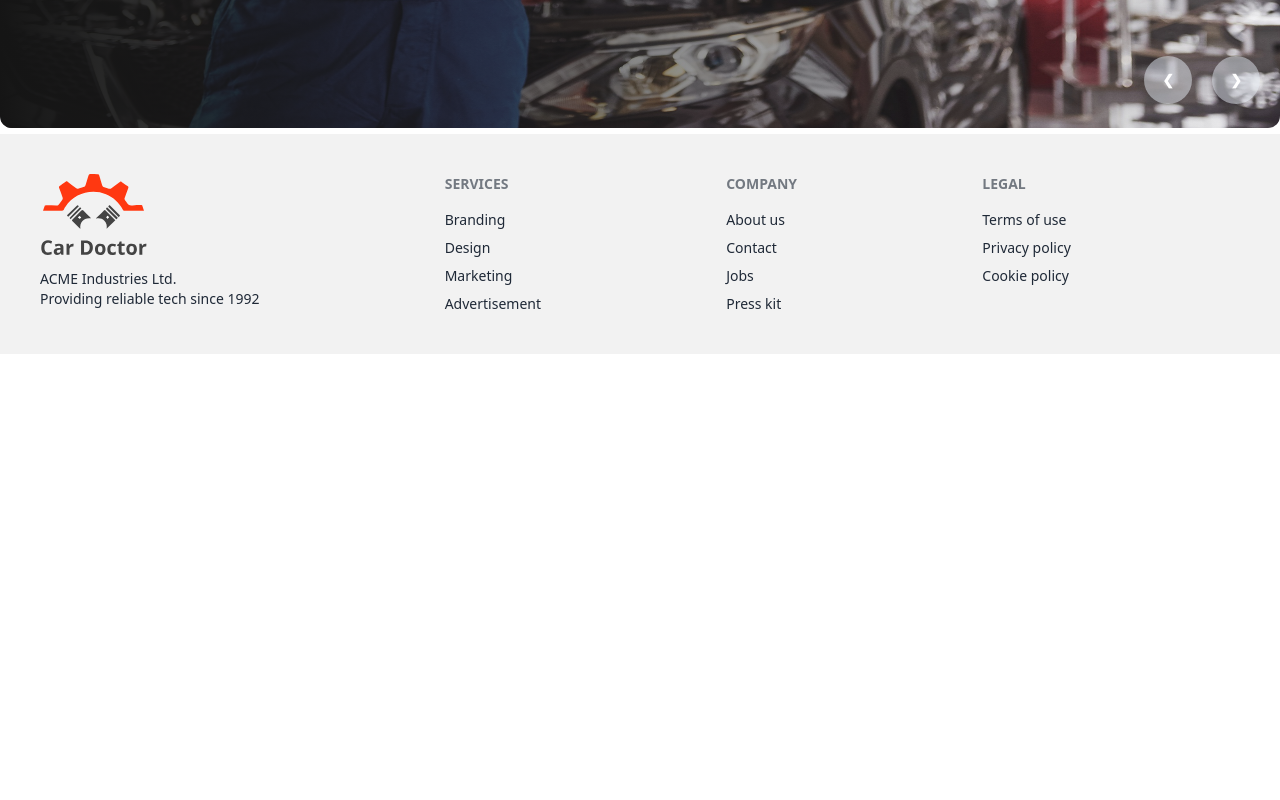
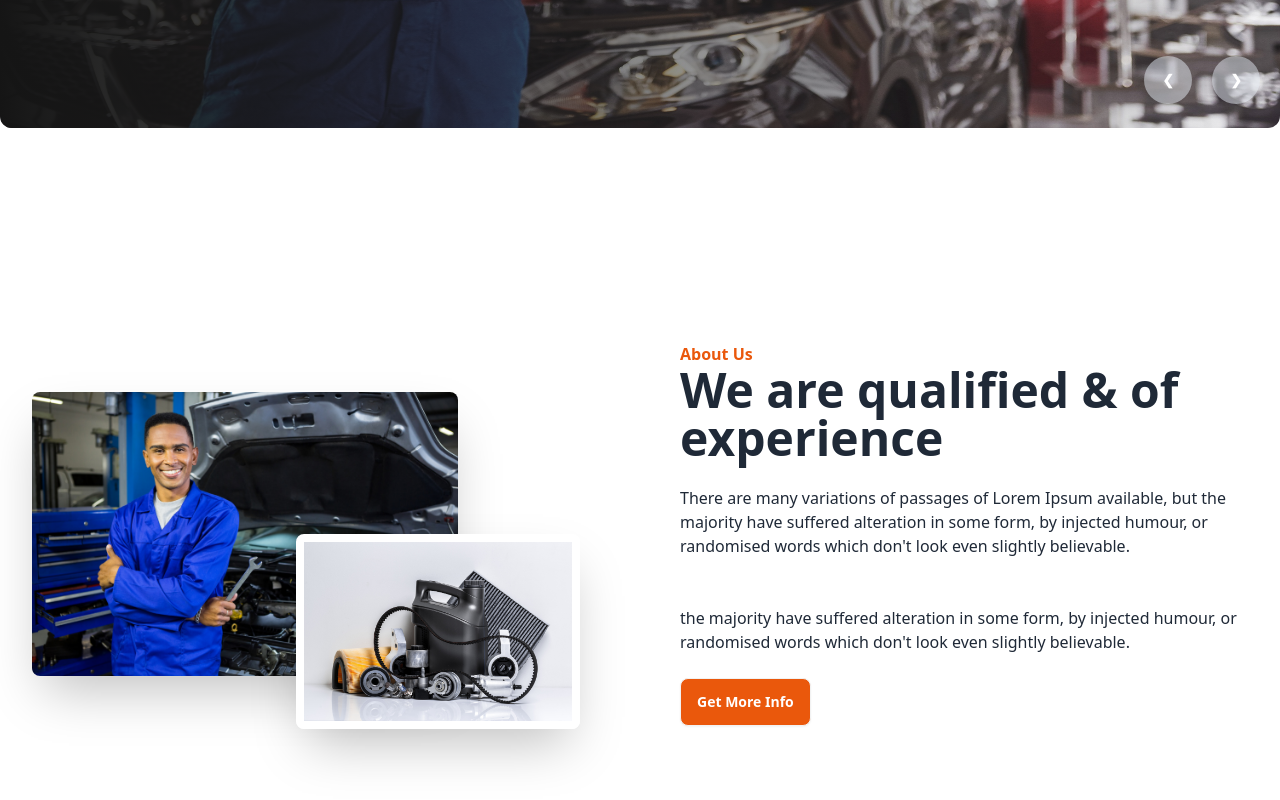
Before and after one commit to JuborajSujon/car-doctor-client, a React (Vite) app: page / in a window 1280 px wide. Shown: the part 600-1400 px from the top of the page. Before the commit the page ends 954 px from the top, so only its background shows below. Built offline with nearby package versions, Linux system fonts and the light colour scheme.

Commit message:
Added About section on home page with design and styling

```diff
--- /dev/null
+++ b/src/pages/Home/About/About.jsx
@@ -0,0 +1,42 @@
+import person from "../../../assets/images/about_us/person.jpg";
+import parts from "../../../assets/images/about_us/parts.jpg";
+
+const About = () => {
+  return (
+    <div className="hero min-h-screen  px-4 py-16 lg:py-20">
+      <div className="hero-content flex-col lg:flex-row gap-20">
+        <div className="lg:w-1/2 relative">
+          <img src={person} className="w-3/4 rounded-lg shadow-2xl" alt="" />
+          <img
+            src={parts}
+            className="w-1/2 absolute right-5 top-1/2 rounded-lg shadow-2xl border-8 border-white"
+            alt=""
+          />
+        </div>
+        <div className="lg:w-1/2">
+          <p className="text-orange-600 font-bold">About Us</p>
+          <h1 className="text-5xl font-bold">
+            We are qualified & of experience
+          </h1>
+          <p className="py-6">
+            There are many variations of passages of Lorem Ipsum available, but
+            the majority have suffered alteration in some form, by injected
+            humour, or randomised words which don't look even slightly
+            believable.
+          </p>
+          <p className="py-6">
+            the majority have suffered alteration in some form, by injected
+            humour, or randomised words which don't look even slightly
+            believable.
+          </p>
+
+          <button className="btn text-white bg-orange-600 ">
+            Get More Info
+          </button>
+        </div>
+      </div>
+    </div>
+  );
+};
+
+export default About;
--- a/src/pages/Home/Home/Home.jsx
+++ b/src/pages/Home/Home/Home.jsx
@@ -1,9 +1,11 @@
+import About from "../About/About";
 import Banner from "../Banner/Banner";
 
 const Home = () => {
   return (
     <div>
       <Banner />
+      <About />
     </div>
   );
 };
```
